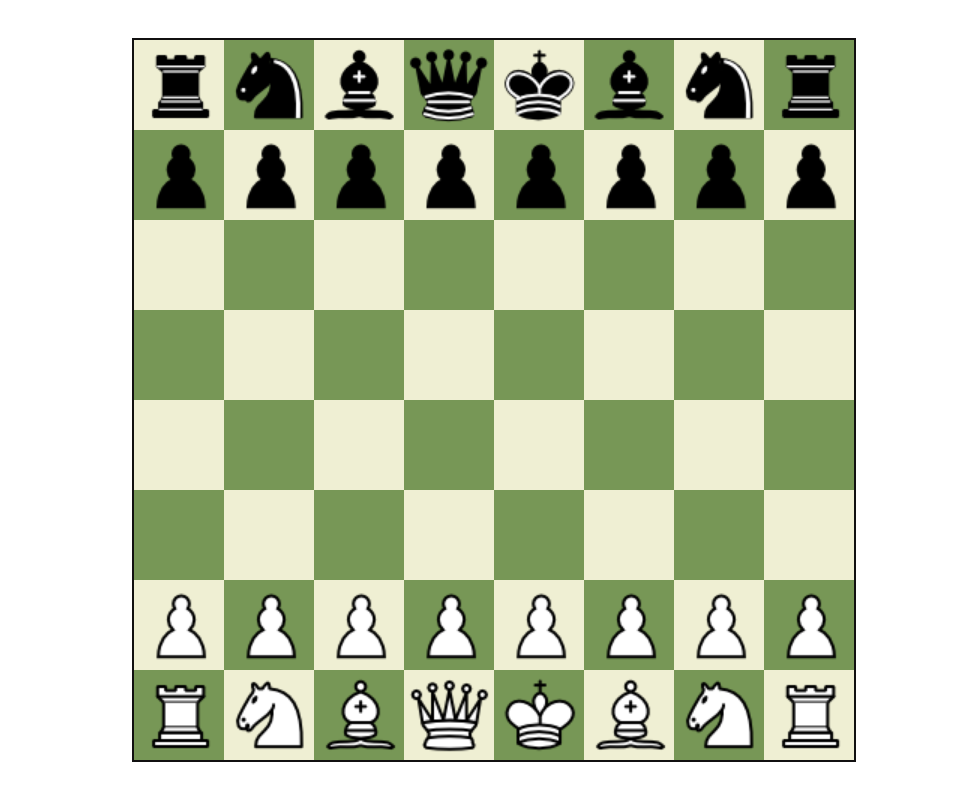
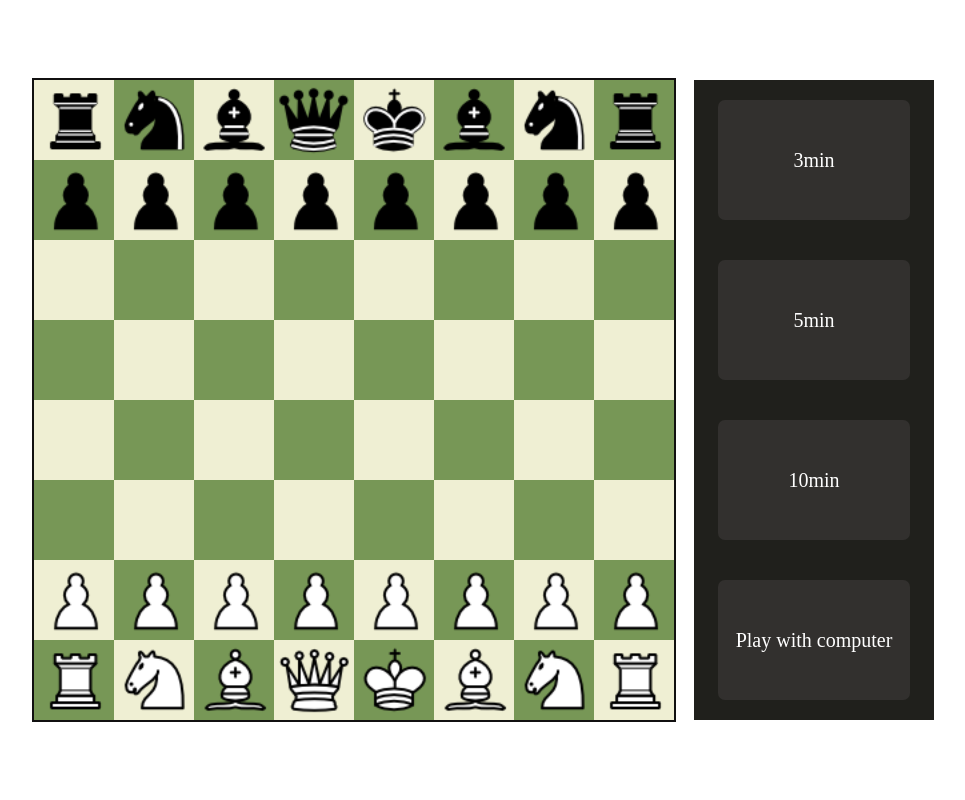
Before and after one commit to Panas18/Chess, a plain HTML site: page public/index.html in a window 1280 px wide. Shown: the whole page, without its empty margins (146-1111 px from the left). Drawn offline with Linux system fonts and the light colour scheme.

Commit message:
option container

```diff
--- a/public/css/board.css
+++ b/public/css/board.css
@@ -1,7 +1,9 @@
 #chess-container {
   outline: 2px solid rgb(17, 16, 16);
-  width: 90vmin;
-  height: 90vmin;
+  max-width: 80vmin;
+  max-height: 80vmin;
+  height: 100%;
+  width: 100%;
 }
 
 #chess--board {
@@ -21,6 +23,6 @@
   background-color: #EFEFD3
 }
 
-.inCheck {
+/* .inCheck {
   background-color: rgb(216, 129, 129) !important;
-}
+} */
--- /dev/null
+++ b/public/css/option.css
@@ -0,0 +1,26 @@
+#option--container {
+	display: flex;
+	margin-left: 20px;
+	width: 30vmin;
+	height: 80vmin;
+	align-items: center;
+	flex-direction: column;
+	margin-right: 20px;
+	background-color: #20201C;
+}
+
+
+
+.play-option {
+	width: 80%;
+	height: 200px;
+	display: flex;
+	justify-content: center;
+	flex-direction: column;
+	text-align: center;
+	background-color: #32302E;
+	border-radius: 7px;
+	color: white;
+	font-size: 20px;
+	margin: 20px
+}
--- a/public/css/style.css
+++ b/public/css/style.css
@@ -10,9 +10,10 @@
   clear: both;
 }
 
-body {
+.main-container {
   width: 100vw;
   height: 100vh;
+  /* background-color: #302E2A; */
   display: flex;
   justify-content: center;
   align-items: center;
--- a/public/index.html
+++ b/public/index.html
@@ -8,11 +8,28 @@
   <title>Chess</title>
   <link rel="stylesheet" href="css/style.css">
   <link rel="stylesheet" href="css/board.css">
+  <link rel="stylesheet" href="css/option.css">
 </head>
 
 <body>
+  <div class="main-container">
     <div id="chess-container">
       <div id="chess--board"></div>
+    </div>
+    <div id="option--container">
+      <div id="1" class="play-option">
+        3min
+      </div>
+      <div id="2" class="play-option">
+        5min
+      </div>
+      <div id="3" class="play-option">
+        10min
+      </div>
+      <div id="4" class="play-option">
+        Play with computer
+      </div>
+    </div>
   </div>
   <script src="./js/const.js" defer></script>
   <script src="./js/utils.js" defer></script>
```
Lines whose indentation alone changed are shown as unchanged.
